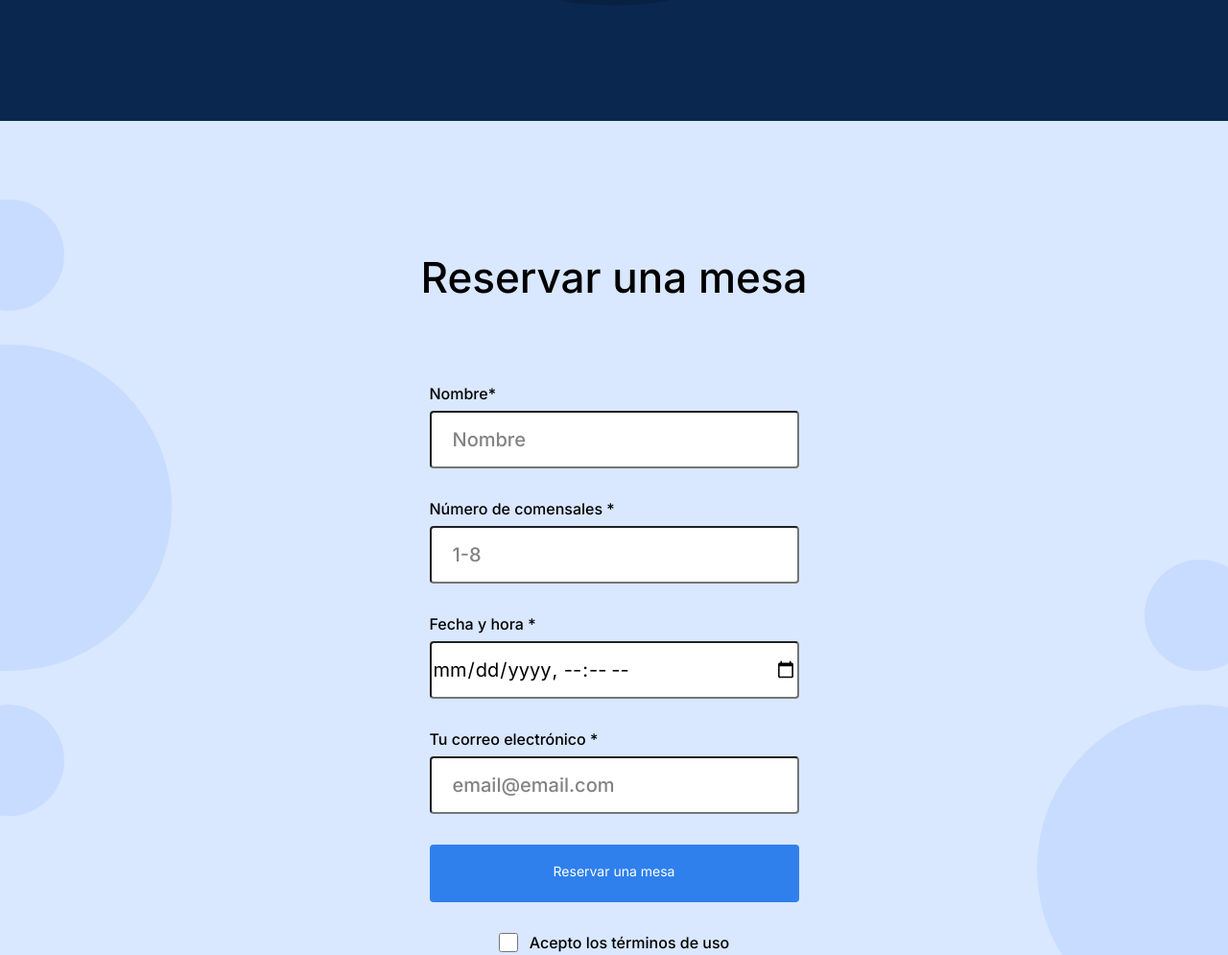
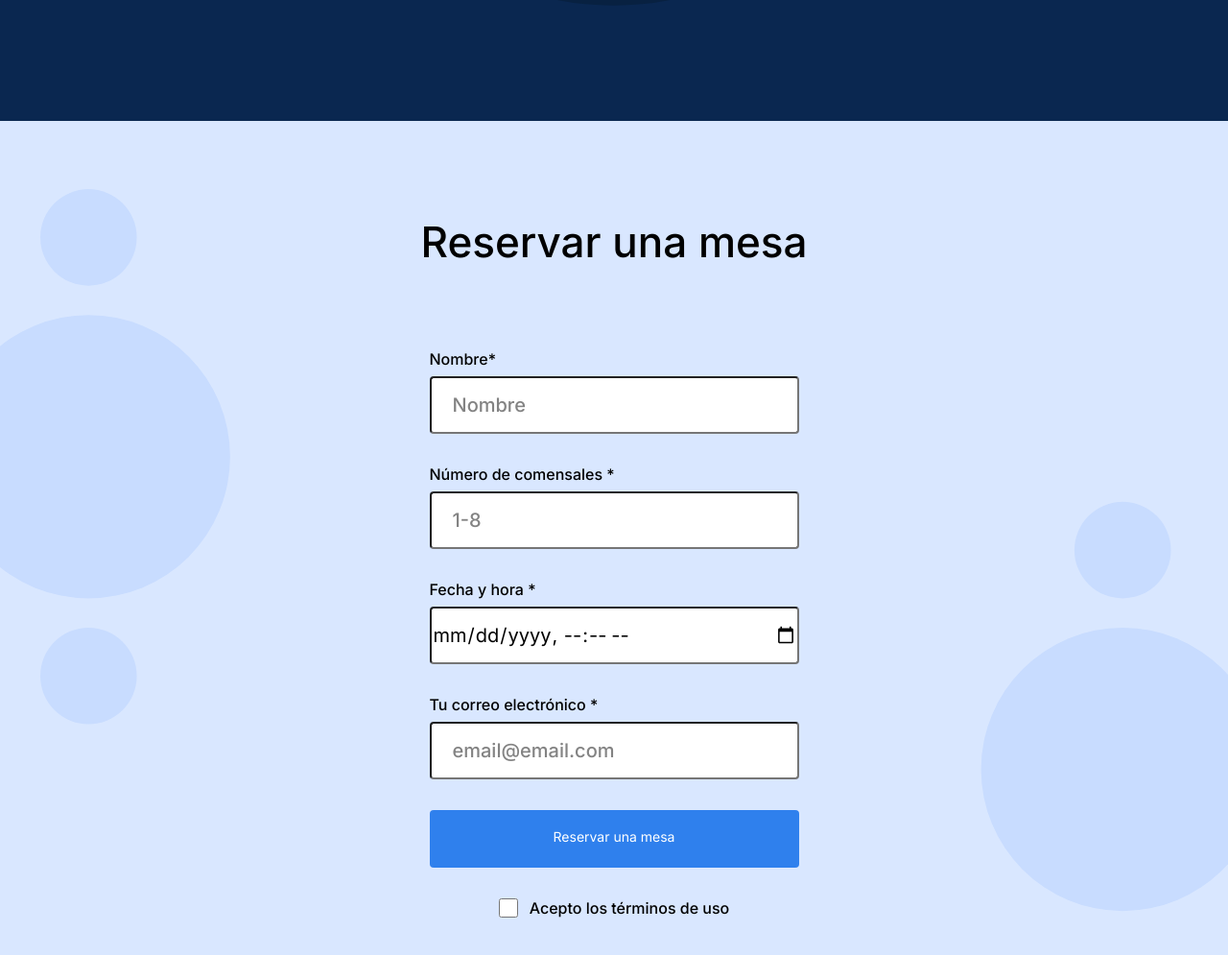
Before and after one commit to JuanAyala14/web_project_coffeeshop, a plain HTML site: page index.html in a window 1280 px wide. Shown: the part 1520-2515 px from the top of the page at 96% size. Drawn offline with Linux system fonts and the light colour scheme.

Commit message:
corrections

```diff
--- a/pages/index.css
+++ b/pages/index.css
@@ -176,7 +176,7 @@ span.span-accent {
   background-color: #d9e7ff;
   background-size: cover;
   background-position: center;
-  padding: 100px 0 120px;
+  overflow: hidden;
 }
 
 .reservation__title {
@@ -184,6 +184,7 @@ span.span-accent {
   line-height: 52px;
   font-weight: 500;
   text-align: center;
+  margin: 100px auto 0;
 }
 
 .form {
@@ -256,6 +257,7 @@ span.span-accent {
   gap: 12px;
   flex-wrap: wrap;
   align-items: flex-end;
+  margin-bottom: 120px;
 }
 
 .reservation__checkbox {
```
